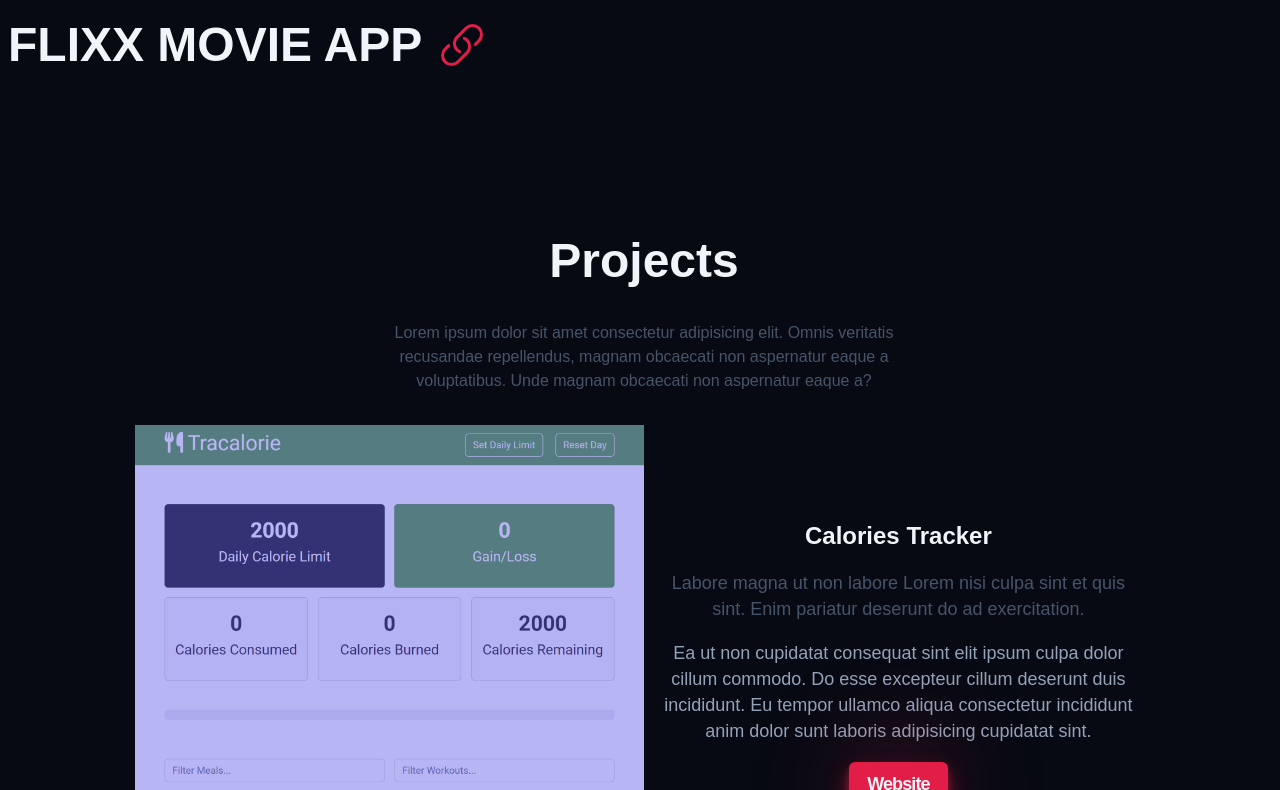
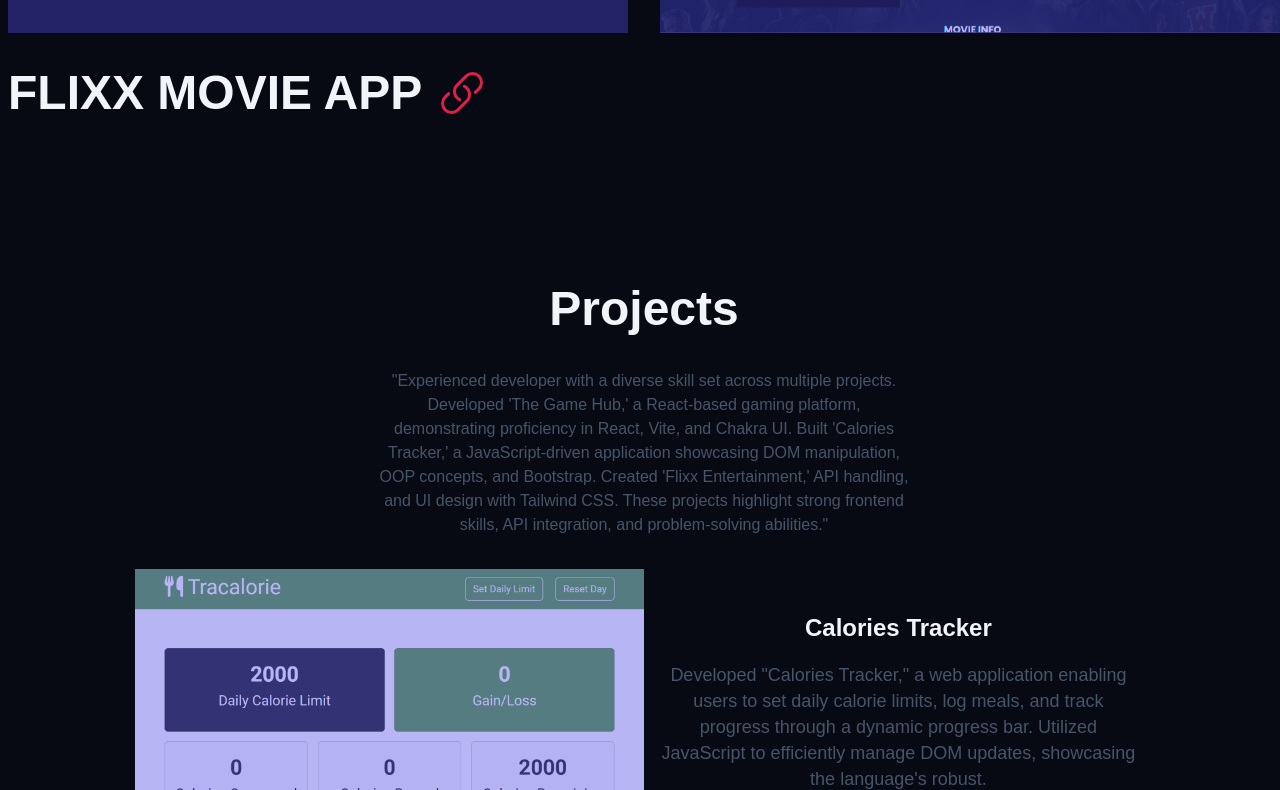
Before and after one commit to MdAbbas110/Portfolio2.0, a website built with Vite: page index.html in a window 1280 px wide. Shown: the part 2885-3675 px from the top of the page. Built offline with nearby package versions, Linux system fonts and the light colour scheme; a web font is replaced by a local one.

Commit message:
updated the description of the projects

```diff
--- a/index.html
+++ b/index.html
@@ -98,7 +98,7 @@
           developer and <strong>UI/UX </strong>enthusiast specialized in
           building stunning pixel-perfect interactive websites/applications.
         </p>
-        <a class="hero__btn btn" href="#">Reach-out</a>
+        <a class="hero__btn btn" href="mailto:meerabbas110@mial.com">Reach-out</a>
       </section>
       <!-- About section  -->
 
@@ -114,11 +114,11 @@
           </p>
           <p class="about__description">
             People who know me say I'm obsessed, that's fair, I am very driven
-            and love learning new things.
+            and love learning new things. And Learning <a>MERN stack</a>
           </p>
           <p class="about__description">
-            I recently created a YouTube channel called
-            <a>Slaying The Dragon</a> where I upload videos on front-end web
+            I recently  started <a>open source contributions</a>
+            where I'm up-skilling myself on front-end web
             development topics.
           </p>
           <hr class="about__hr" />
@@ -155,9 +155,10 @@
         <div class="featured__wrapper">
           <h2 class="featured__title">The Game Hub</h2>
           <a
+            target="_blank"
             aria-label="link featured projects"
             class="featured__link"
-            href="#"
+            href="https://game-hub-global.netlify.app"
           >
             <svg
               xmlns="http://www.w3.org/2000/svg"
@@ -176,12 +177,10 @@
         </div>
 
         <p class="featured__description">
-          Lorem ipsum dolor sit, amet consectetur adipisicing elit. Assumenda
-          eius provident eveniet unde dignissimos nisi quis velit, totam
-          voluptas commodi placeat? Pariatur vel fugiat voluptatibus quia
-          reprehenderit dignissimos voluptatum, ea ut, quod ab corporis. Illo
-          vitae at, blanditiis iusto voluptatum numquam hic ad dolore aperiam
-          cum, beatae doloremque delectus placeat?
+          Developed "The Game Hub," a React-based web application enabling users to search, sort, and explore games based on their preferences.
+          Implemented dynamic features allowing users to search for games, sort by genre and release date, and filter based on available platforms.
+          Utilized React and React DOM to build the front-end interface, enhancing user experience through interactive and responsive design.
+          Employed Vite as the build tool for efficient and quick development, optimizing the application's performance.
         </p>
 
         <main class="featured__info-container">
@@ -222,9 +221,10 @@
           <div class="featured__wrapper">
           <h2 class="featured__title">Flixx Movie App</h2>
           <a
+          target="_blank"
           aria-label="link featured projects"
           class="featured__link"
-          href="#"
+          href="https://flixx-entertainment.netlify.app"
         >
           <svg
             xmlns="http://www.w3.org/2000/svg"
@@ -248,9 +248,7 @@
     <section class="work container section">
         <h2 class="work__title">Projects</h2>
         <p class="work__description">
-          Lorem ipsum dolor sit amet consectetur adipisicing elit. Omnis
-          veritatis recusandae repellendus, magnam obcaecati non aspernatur
-          eaque a voluptatibus. Unde magnam obcaecati non aspernatur eaque a?
+          "Experienced developer with a diverse skill set across multiple projects. Developed 'The Game Hub,' a React-based gaming platform, demonstrating proficiency in React, Vite, and Chakra UI. Built 'Calories Tracker,' a JavaScript-driven application showcasing DOM manipulation, OOP concepts, and Bootstrap. Created 'Flixx Entertainment,' API handling, and UI design with Tailwind CSS. These projects highlight strong frontend skills, API integration, and problem-solving abilities."
         </p>
 
       <div class="work__container">
@@ -264,16 +262,14 @@
         <div class="work__project work__content1">
           <h3 class="work__project-subtitle">Calories Tracker</h3>
           <p class="work__project-des1">
-            Labore magna ut non labore Lorem nisi culpa sint et quis sint. Enim
-            pariatur deserunt do ad exercitation.
+            Developed "Calories Tracker," a web application enabling users to set daily calorie limits, log meals, and track progress through a dynamic progress bar.
+            Utilized JavaScript to efficiently manage DOM updates, showcasing the language's robust.
           </p>
           <p class="work__project-des2">
-            Ea ut non cupidatat consequat sint elit ipsum culpa dolor cillum
-            commodo. Do esse excepteur cillum deserunt duis incididunt. Eu
-            tempor ullamco aliqua consectetur incididunt anim dolor sunt laboris
-            adipisicing cupidatat sint.
+            Incorporated a dynamic progress bar that turns red upon exceeding the calorie limit, providing visual feedback to users.
+            Demonstrated proficiency in JavaScript, OOP principles, Bootstrap, npm, and Webpack while delivering a user-focused web solution.
           </p>
-          <a class="btn work__project-btn" href="#">Website</a>
+          <a target="_blank" class="btn work__project-btn" href="https://calories-tracker-site.netlify.app">Website</a>
         </div>
 
         <!-- project 2  -->
@@ -285,16 +281,12 @@
         <div class="work__project work__content2">
           <h3 class="work__project-subtitle">Bank Application</h3>
           <p class="work__project-des1">
-            Labore magna ut non labore Lorem nisi culpa sint et quis sint. Enim
-            pariatur deserunt do ad exercitation.
+            Static modern bank website build in pure Rect and used the functions based approach to made the application scalable
           </p>
           <p class="work__project-des2">
-            Ea ut non cupidatat consequat sint elit ipsum culpa dolor cillum
-            commodo. Do esse excepteur cillum deserunt duis incididunt. Eu
-            tempor ullamco aliqua consectetur incididunt anim dolor sunt laboris
-            adipisicing cupidatat sint.
+            While creating this site I have learned about the react data flow and how the files and folder are use to arrange in the react applications. There is high level quality images used to make it more cool
           </p>
-          <a class="btn work__project-btn" href="#">Website</a>
+          <a target="_blank" class="btn work__project-btn" href="#">Website</a>
         </div>
 
         <!-- project 3  -->
@@ -306,16 +298,12 @@
         <div class="work__project work__content3">
           <h3 class="work__project-subtitle">SushiMan Website</h3>
           <p class="work__project-des1">
-            Labore magna ut non labore Lorem nisi culpa sint et quis sint. Enim
-            pariatur deserunt do ad exercitation.
+            This website is build using Pure HTML CSS and JavaScript. This project helped me to get comfortable with basic animation and how to use Semantic tags
           </p>
           <p class="work__project-des2">
-            Ea ut non cupidatat consequat sint elit ipsum culpa dolor cillum
-            commodo. Do esse excepteur cillum deserunt duis incididunt. Eu
-            tempor ullamco aliqua consectetur incididunt anim dolor sunt laboris
-            adipisicing cupidatat sint.
+           just a basic static website that shows the sushi and intact on scrolling the website css is purely used
           </p>
-          <a class="btn work__project-btn" href="#">Website</a>
+          <a target="_blank" class="btn work__project-btn" href="https://sushiman-site.netlify.app">Website</a>
         </div>
 
 
@@ -328,16 +316,12 @@
         <div class="work__project work__content4">
           <h3 class="work__project-subtitle">A Todo App</h3>
           <p class="work__project-des1">
-            Labore magna ut non labore Lorem nisi culpa sint et quis sint. Enim
-            pariatur deserunt do ad exercitation.
+            A evergreen todo app that helped me to gain more knowledged on Dom manipulation using only JavaScript
           </p>
           <p class="work__project-des2">
-            Ea ut non cupidatat consequat sint elit ipsum culpa dolor cillum
-            commodo. Do esse excepteur cillum deserunt duis incididunt. Eu
-            tempor ullamco aliqua consectetur incididunt anim dolor sunt laboris
-            adipisicing cupidatat sint.
+            User can add and delete the task and it uses the <a>Local storage</a> to delete the task completely on refresh and there are some sliding animation
           </p>
-          <a class="btn work__project-btn" href="#">Website</a>
+          <a target="_blank" class="btn work__project-btn" href="https://todo-list-by-md.netlify.app">Website</a>
         </div>
 
         <!-- project 5  -->
@@ -349,16 +333,12 @@
         <div class="work__project work__content5">
           <h3 class="work__project-subtitle">Pokemon Go</h3>
           <p class="work__project-des1">
-            Labore magna ut non labore Lorem nisi culpa sint et quis sint. Enim
-            pariatur deserunt do ad exercitation.
+            Build this using React and its Fetch api used Axios to get the pokemon information
           </p>
           <p class="work__project-des2">
-            Ea ut non cupidatat consequat sint elit ipsum culpa dolor cillum
-            commodo. Do esse excepteur cillum deserunt duis incididunt. Eu
-            tempor ullamco aliqua consectetur incididunt anim dolor sunt laboris
-            adipisicing cupidatat sint.
+            This website use to print the pokemon card and it can keep on adding the card on load more button and build the api reqt in such a way that it will show just 20 at once
           </p>
-          <a class="btn work__project-btn" href="#">Website</a>
+          <a target="_blank" class="btn work__project-btn" href="https://pokemon-go-cards.netlify.app">Website</a>
         </div>
 
         <!-- project 6  -->
@@ -370,16 +350,12 @@
         <div class="work__project work__content6">
           <h3 class="work__project-subtitle">Beat Maker</h3>
           <p class="work__project-des1">
-            Labore magna ut non labore Lorem nisi culpa sint et quis sint. Enim
-            pariatur deserunt do ad exercitation.
+            This is a intreating Javascript project that can play music you created using the nodes provide to the user.
           </p>
           <p class="work__project-des2">
-            Ea ut non cupidatat consequat sint elit ipsum culpa dolor cillum
-            commodo. Do esse excepteur cillum deserunt duis incididunt. Eu
-            tempor ullamco aliqua consectetur incididunt anim dolor sunt laboris
-            adipisicing cupidatat sint.
+            Learned a lot in this project i.e how to implement a play track sound bar and on tapping on one node it plays sound and skip on others
           </p>
-          <a class="btn work__project-btn" href="#">Website</a>
+          <a target="_blank" class="btn work__project-btn" href="https://beat-maker-sound.netlify.app">Website</a>
         </div>
       </div>
     </section>
```
